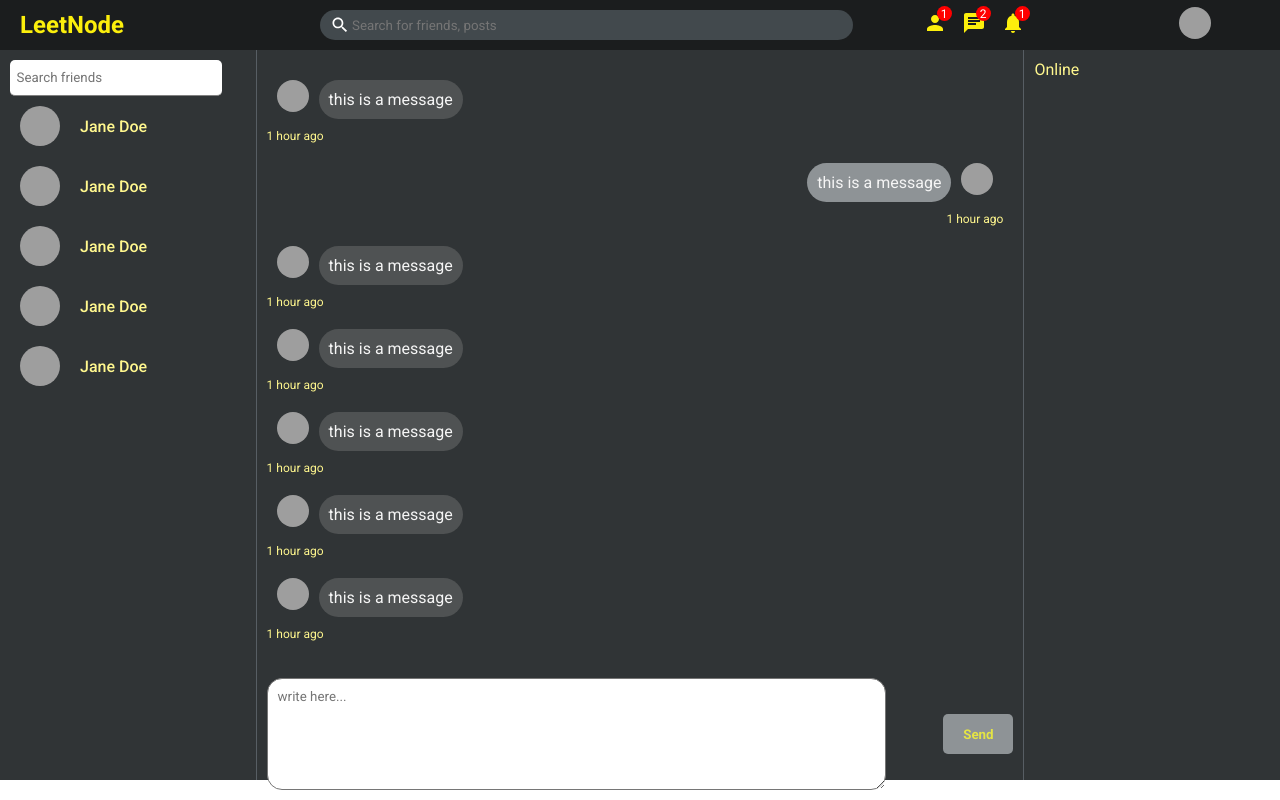
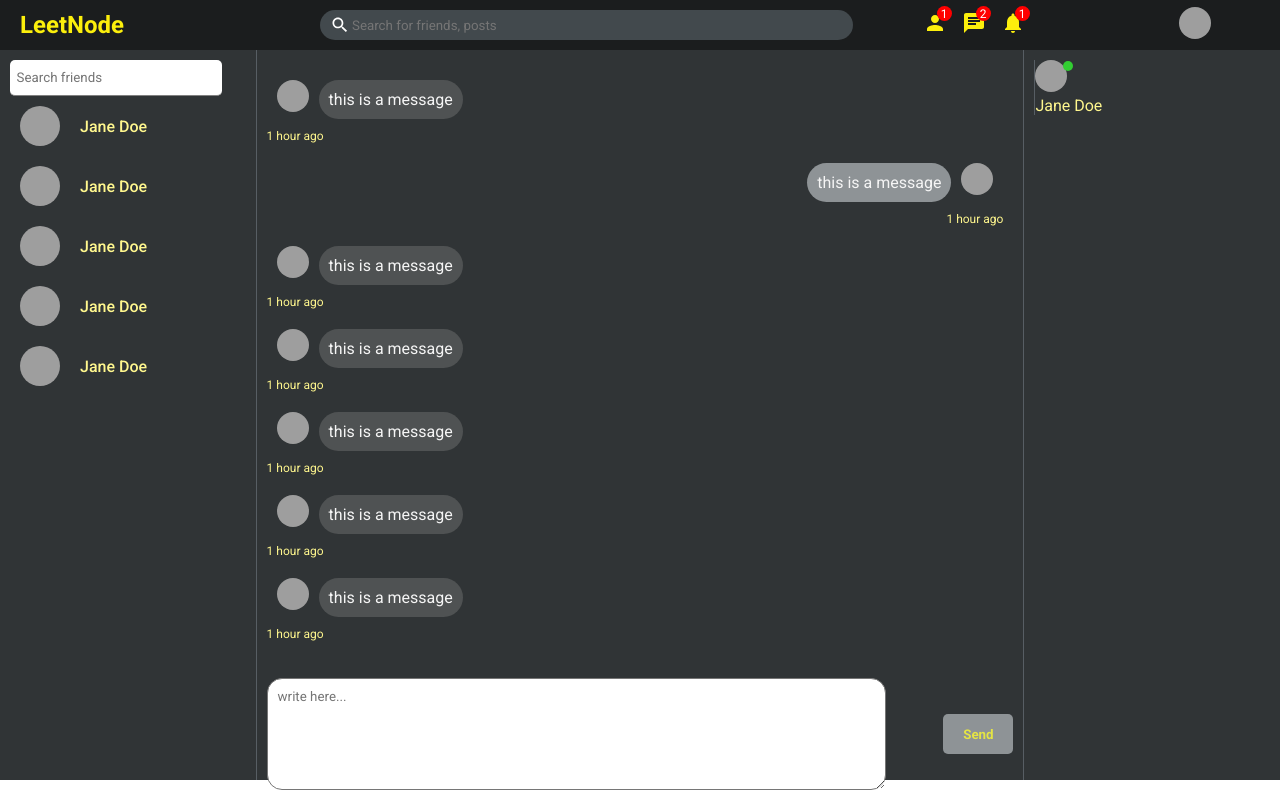
Before and after one commit to SidharthK2/social-client, a React (Create React App) app: page /messenger in a window 1280 px wide. Built offline with nearby package versions, Linux system fonts and the light colour scheme; sample sign-in values are in the browser's storage.

Commit message:
add chat online component

```diff
--- a/src/components/chatOnline/ChatOnline.jsx
+++ b/src/components/chatOnline/ChatOnline.jsx
@@ -1,13 +1,16 @@
 import "./chatOnline.css";
 
 const ChatOnline = () => {
+  const PF = process.env.REACT_APP_PUBLIC_FOLDER;
+
   return (
-    <div>
-      <div className="chatOnline">
-        <div className="friend">
-          <img src="" alt="" />
-          <div className="chatOnlinePage"></div>
+    <div className="chatOnline">
+      <div className="chatOnlinefriend">
+        <div className="chatOnlineImgContainer">
+          <img src={PF + "/person/1.jpg"} alt="" className="chatOnlineImg" />
+          <div className="chatOnlineBadge"></div>
         </div>
+        <span className="chatOnlineName">Jane Doe</span>
       </div>
     </div>
   );
--- a/src/components/chatOnline/chatOnline.css
+++ b/src/components/chatOnline/chatOnline.css
@@ -0,0 +1,28 @@
+.chatOnlineFriend {
+  display: flex;
+  align-items: center;
+  font-weight: 500;
+  cursor: pointer;
+  margin-top: 10px;
+}
+
+.chatOnlineImgContainer {
+  position: relative;
+}
+
+.chatOnlineImg {
+  width: 32px;
+  height: 32px;
+  border-radius: 50%;
+  object-fit: cover;
+}
+
+.chatOnlineBadge {
+  position: absolute;
+  width: 10px;
+  height: 10px;
+  border-radius: 50%;
+  background-color: limegreen;
+  top: 1px;
+  left: 28px;
+}
--- a/src/components/conversations/conversations.css
+++ b/src/components/conversations/conversations.css
@@ -6,7 +6,8 @@
 }
 
 .conversations:hover {
-  background-color: rgb(236, 237, 243);
+  background-color: #575e64;
+  border-radius: 5px;
 }
 
 .conversationImg {
--- a/src/pages/messenger/Messenger.jsx
+++ b/src/pages/messenger/Messenger.jsx
@@ -1,6 +1,7 @@
 import Conversations from "../../components/conversations/Conversations";
 import Message from "../../components/message/Message";
 import Topbar from "../../components/topbar/Topbar";
+import ChatOnline from "../../components/chatOnline/ChatOnline";
 import "./messenger.css";
 
 export default function Messenger() {
@@ -45,7 +46,9 @@ export default function Messenger() {
         </div>
 
         <div className="chatOnline">
-          <div className="chatOnlineWrapper">Online</div>
+          <div className="chatOnlineWrapper">
+            <ChatOnline />
+          </div>
         </div>
       </div>
     </>
```
